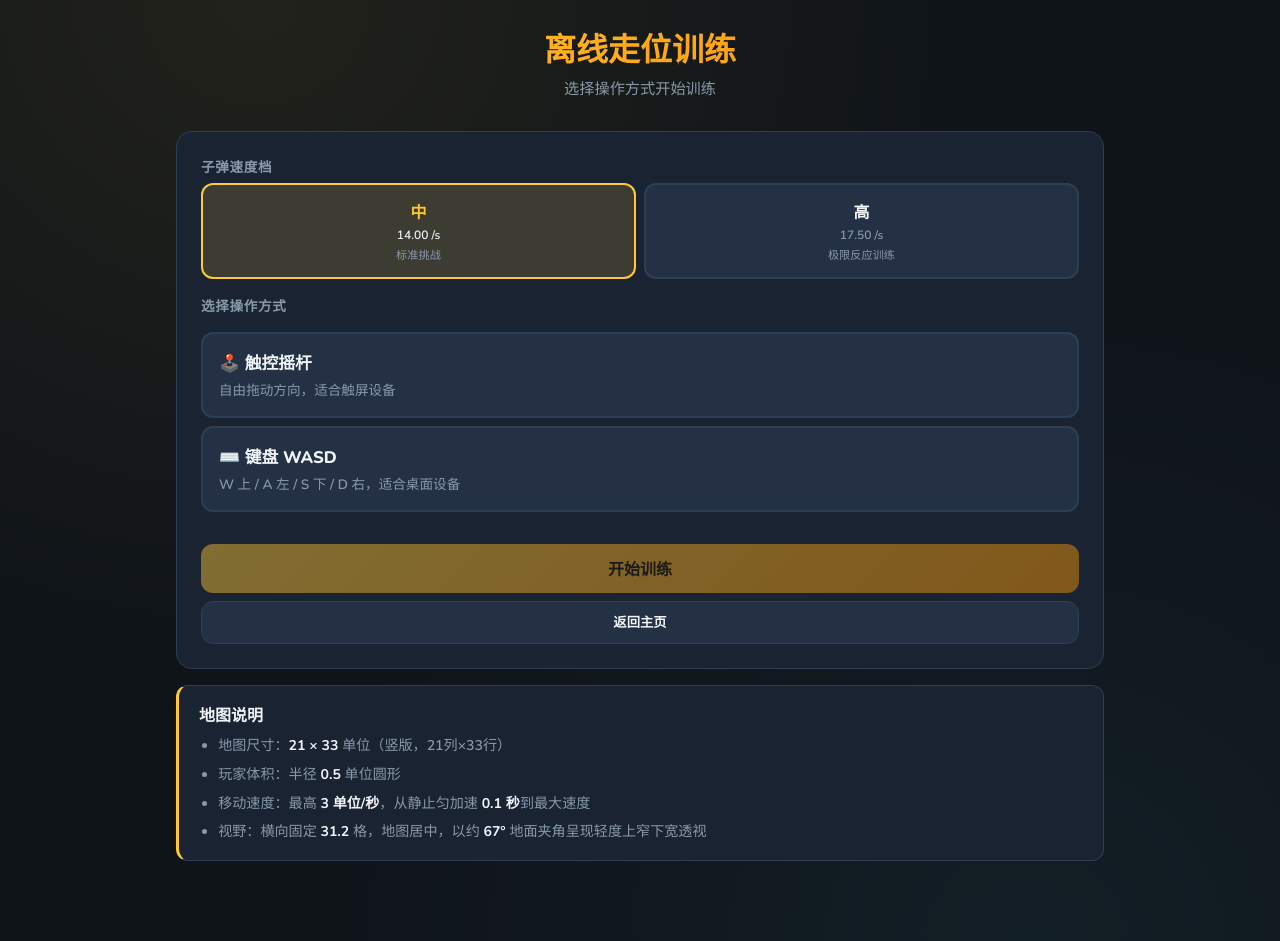
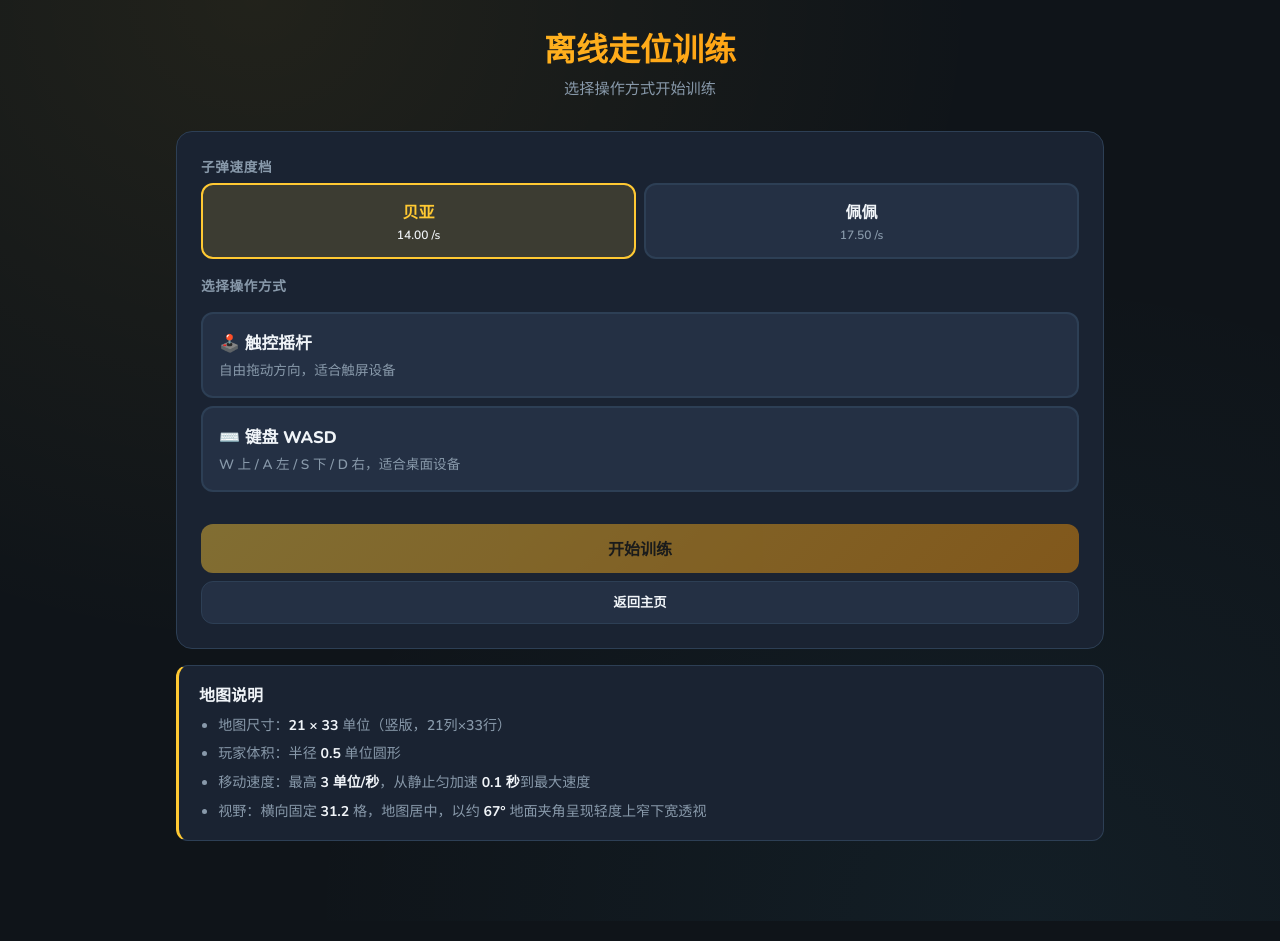
Before and after one commit to newamnesia/brawl-bp, a React (Vite) app: page /offline-training in a window 1280 px wide. Built offline with nearby package versions, Linux system fonts and the light colour scheme; no server answers.

Commit message:
ui: rename projectile tiers to brawlers

```diff
--- a/src/pages/OfflineTraining.tsx
+++ b/src/pages/OfflineTraining.tsx
@@ -4,9 +4,9 @@ import { useState } from "react";
 type ControlMode = "joystick" | "keyboard";
 type SpeedTier = "mid" | "high";
 
-const SPEED_TIERS: Record<SpeedTier, { label: string; value: number; hint: string }> = {
-  mid: { label: "中", value: 14, hint: "标准挑战" },
-  high: { label: "高", value: 17.5, hint: "极限反应训练" },
+const SPEED_TIERS: Record<SpeedTier, { label: string; value: number }> = {
+  mid: { label: "贝亚", value: 14 },
+  high: { label: "佩佩", value: 17.5 },
 };
 
 export default function OfflineTraining() {
@@ -52,16 +52,6 @@ export default function OfflineTraining() {
                     }}
                   >
                     {cfg.value.toFixed(2)} /s
-                  </div>
-                  <div
-                    style={{
-                      fontSize: "0.7rem",
-                      color: "var(--muted)",
-                      fontWeight: 400,
-                      marginTop: "0.2rem",
-                    }}
-                  >
-                    {cfg.hint}
                   </div>
                 </button>
               );
```
